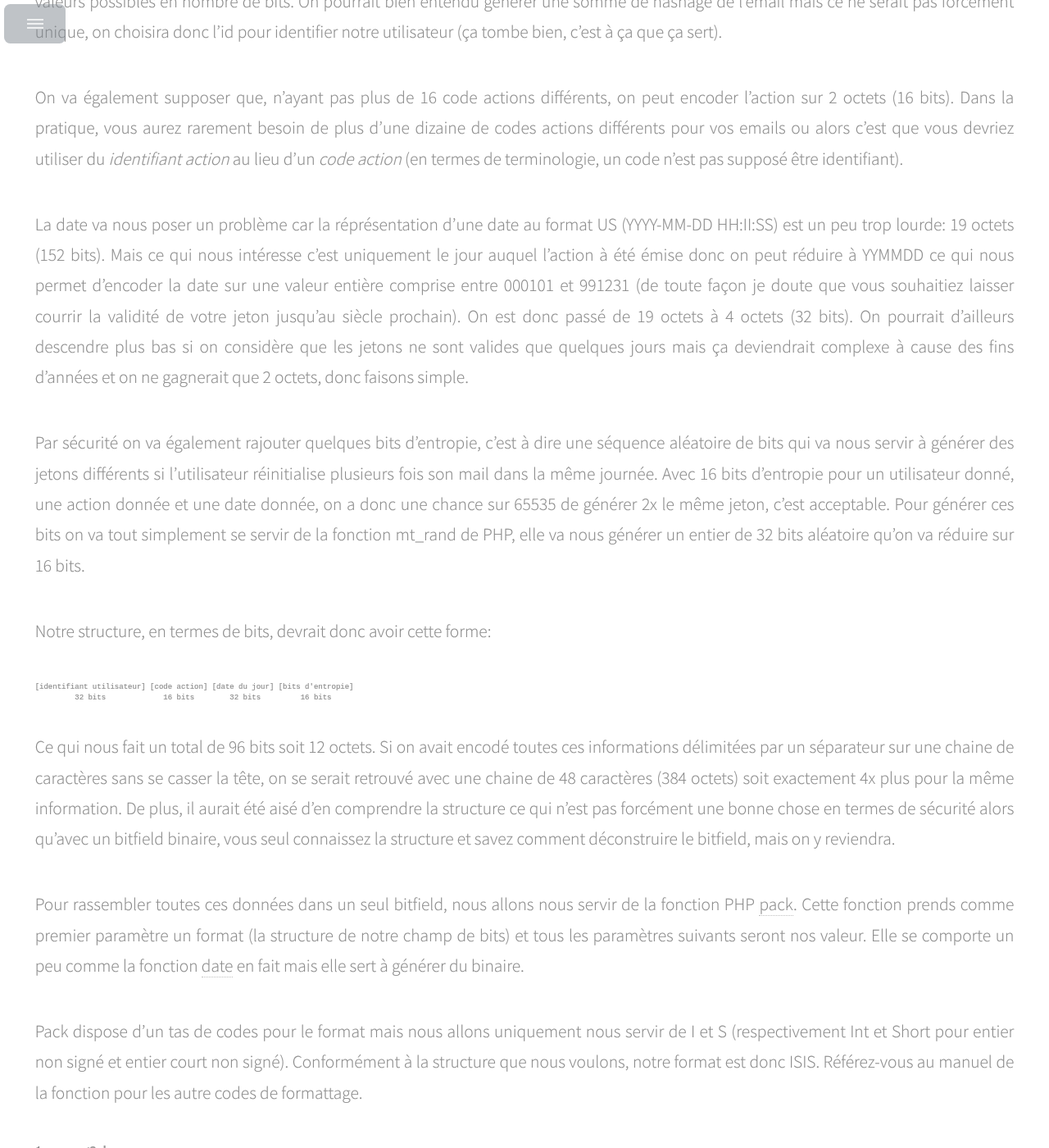
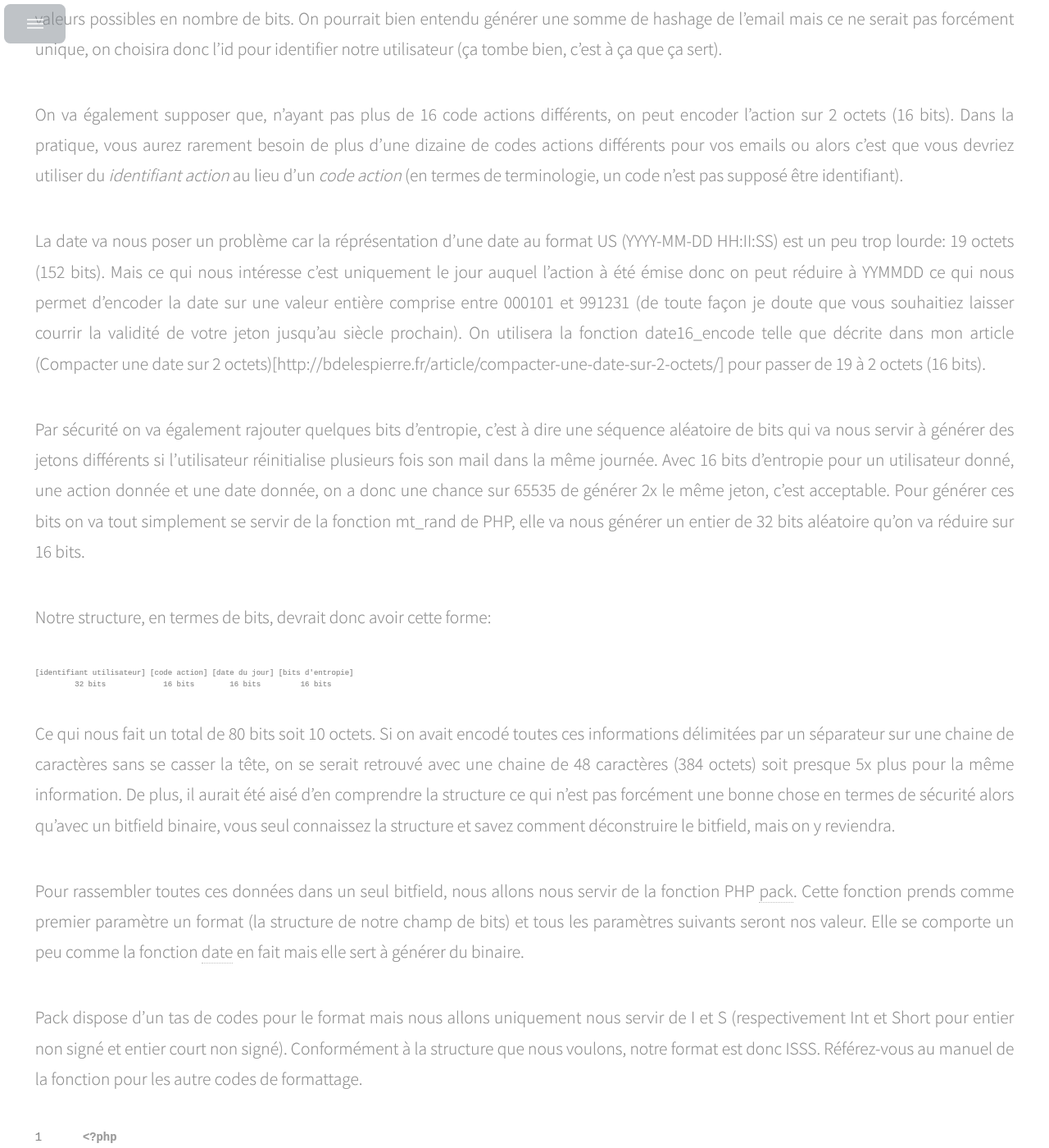
Before and after one commit to bdelespierre/bdelespierre.github.io, a Jekyll site: the page built from _posts/2013-12-11-bien-plus-quun-simple-jeton.md, in a window 1280 px wide and 1400 px high, scrolled down 2127 px. Shown: the whole window at 82% size. Built offline with Jekyll 4.4.1, drawn with Linux system fonts in a browser that asks for light colours; Markdown is read by kramdown in place of the engine named in the settings; comment, search, counter and statistics services are not loaded; some of the changed text lies outside the part shown.

Commit message:
updating articles

```diff
--- a/_posts/2013-12-11-bien-plus-quun-simple-jeton.md
+++ b/_posts/2013-12-11-bien-plus-quun-simple-jeton.md
@@ -45,6 +45,7 @@ $user = (object)array(
 
 // arbitraire
 define('ACTION_RESET_PASSWORD', 4);
+?>
 {% endhighlight %}
 
 ## Construire la représentation binaire du jeton
@@ -57,20 +58,20 @@ L'email est un bon identifiant car il est unique dans notre modèle, mais il est
 
 On va également supposer que, n'ayant pas plus de 16 code actions différents, on peut encoder l'action sur 2 octets (16 bits). Dans la pratique, vous aurez rarement besoin de plus d'une dizaine de codes actions différents pour vos emails ou alors c'est que vous devriez utiliser du _identifiant action_ au lieu d'un _code action_ (en termes de terminologie, un code n'est pas supposé être identifiant).
 
-La date va nous poser un problème car la réprésentation d'une date au format US (YYYY-MM-DD HH:II:SS) est un peu trop lourde: 19 octets (152 bits). Mais ce qui nous intéresse c'est uniquement le jour auquel l'action à été émise donc on peut réduire à YYMMDD ce qui nous permet d'encoder la date sur une valeur entière comprise entre 000101 et 991231 (de toute façon je doute que vous souhaitiez laisser courrir la validité de votre jeton jusqu'au siècle prochain). On est donc passé de 19 octets à 4 octets (32 bits). On pourrait d'ailleurs descendre plus bas si on considère que les jetons ne sont valides que quelques jours mais ça deviendrait complexe à cause des fins d'années et on ne gagnerait que 2 octets, donc faisons simple.
+La date va nous poser un problème car la réprésentation d'une date au format US (YYYY-MM-DD HH:II:SS) est un peu trop lourde: 19 octets (152 bits). Mais ce qui nous intéresse c'est uniquement le jour auquel l'action à été émise donc on peut réduire à YYMMDD ce qui nous permet d'encoder la date sur une valeur entière comprise entre 000101 et 991231 (de toute façon je doute que vous souhaitiez laisser courrir la validité de votre jeton jusqu'au siècle prochain). On utilisera la fonction `date16_encode` telle que décrite dans mon article (Compacter une date sur 2 octets)[http://bdelespierre.fr/article/compacter-une-date-sur-2-octets/] pour passer de 19 à 2 octets (16 bits).
 
 Par sécurité on va également rajouter quelques bits d'entropie, c'est à dire une séquence aléatoire de bits qui va nous servir à générer des jetons différents si l'utilisateur réinitialise plusieurs fois son mail dans la même journée. Avec 16 bits d'entropie pour un utilisateur donné, une action donnée et une date donnée, on a donc une chance sur 65535 de générer 2x le même jeton, c'est acceptable. Pour générer ces bits on va tout simplement se servir de la fonction `mt_rand` de PHP, elle va nous générer un entier de 32 bits aléatoire qu'on va réduire sur 16 bits.
 
 Notre structure, en termes de bits, devrait donc avoir cette forme:
 
     [identifiant utilisateur] [code action] [date du jour] [bits d'entropie]
-             32 bits             16 bits        32 bits         16 bits
+             32 bits             16 bits        16 bits         16 bits
 
-Ce qui nous fait un total de 96 bits soit 12 octets. Si on avait encodé toutes ces informations délimitées par un séparateur sur une chaine de caractères sans se casser la tête, on se serait retrouvé avec une chaine de 48 caractères (384 octets) soit exactement 4x plus pour la même information. De plus, il aurait été aisé d'en comprendre la structure ce qui n'est pas forcément une bonne chose en termes de sécurité alors qu'avec un bitfield binaire, vous seul connaissez la structure et savez comment déconstruire le bitfield, mais on y reviendra.
+Ce qui nous fait un total de 80 bits soit 10 octets. Si on avait encodé toutes ces informations délimitées par un séparateur sur une chaine de caractères sans se casser la tête, on se serait retrouvé avec une chaine de 48 caractères (384 octets) soit presque 5x plus pour la même information. De plus, il aurait été aisé d'en comprendre la structure ce qui n'est pas forcément une bonne chose en termes de sécurité alors qu'avec un bitfield binaire, vous seul connaissez la structure et savez comment déconstruire le bitfield, mais on y reviendra.
 
 Pour rassembler toutes ces données dans un seul bitfield, nous allons nous servir de la fonction PHP [pack](http://php.net/pack). Cette fonction prends comme premier paramètre un format (la structure de notre champ de bits) et tous les paramètres suivants seront nos valeur. Elle se comporte un peu comme la fonction [date](http://php.net/manual/fr/function.date.php) en fait mais elle sert à générer du binaire.
 
-Pack dispose d'un tas de codes pour le format mais nous allons uniquement nous servir de `I` et `S` (respectivement Int et Short pour entier non signé et entier court non signé). Conformément à la structure que nous voulons, notre format est donc `ISIS`. Référez-vous au manuel de la fonction pour les autre codes de formattage.
+Pack dispose d'un tas de codes pour le format mais nous allons uniquement nous servir de `I` et `S` (respectivement Int et Short pour entier non signé et entier court non signé). Conformément à la structure que nous voulons, notre format est donc `ISSS`. Référez-vous au manuel de la fonction pour les autre codes de formattage.
 
 {% highlight php linenos %}
 <?php
@@ -84,13 +85,14 @@ $id = (int)$user->id;
 $code_action = (int)ACTION_RESET_PASSWORD;
 
 // date du jour sous forme d'entier
-$date = (int)date('ymd');
+$date = date16_encode(date('Y'), date('m'), date('d'));
 
 // nombre aléatoire pour l'entropie
 $entropy = mt_rand();
 
 // représentation binaire de notre jeton
-$binary_token = pack('ISIS', $id, $code_action, $date, $entropy);
+$binary_token = pack('ISSS', $id, $code_action, $date, $entropy);
+?>
 {% endhighlight %}
 
 En PHP il nous est impossible de spécifier la taille des structures qu'on utilise car le langage est faiblement typé. Tout ce qu'on peut faire c'est caster nos valeurs en entier avec `(int)$valeur` avant de les passer à la fonction pack. Vous pouvez ensuite contrôler avec `echo strlen($binary_token);` que le jeton binaire fait au maximum 10 caractères (ou 10 octets si vous préférez).
@@ -158,11 +162,14 @@ mail(
     'ReplyTo: webmaster@mon.site.com' . "\r\n" .
     'Content-type: text/html; charset=utf-8' . "\r\n"
 );
+?>
 {% endhighlight %}
 
 ## Décoder le jeton et extraire ses données
 
 C'est là que ça devient vraiment intéressant: tout ce qu'on a fait plus haut est reversif, c'est à dire que vous allez pouvoir déconstruire le jeton pour récupérer les données qu'il contiens. Nous allons pour cela faire exactement le même cheminement mais à l'envers. On va pour cela se servir des fonction [base64_decode](http://www.php.net/base64_decode) (ou [base64url_decode](http://php.net/manual/en/function.base64-encode.php#103849) si vous aviez utilisé base64url_encode) et [unpack](http://www.php.net/manual/fr/function.unpack.php).
+
+On va également utiliser la fonction `date16_decode` pour décoder notre date 16 bits (voir [Compacter une date sur 2 octets](http://bdelespierre.fr/article/compacter-une-date-sur-2-octets/)).
 
 Unpack fonctionne différement de pack, vous devez mettre dans son premier paramètre un format qui contiendra les noms des variables à remplir précédées du type de la donné et les séparer par des slash (/). Nous avions encodé id + action + date + entropie avec le format __ISIS__, nous allons donc décoder avec le format __I__id/__S__code_action/__I__date/__S__entropy.
 
@@ -188,17 +195,20 @@ if (!$binary_token) {
 }
 
 // extraire les informations du bitfield
-$data = @unpack('Iid/Scode_action/Idate/Sentropy', $binary_token);
+$data = @unpack('Iid/Scode_action/Sdate/Sentropy', $binary_token);
 
 if (!$data) {
     // erreur: bitfield mal formé
 }
 
+list($year, $month, $day) = date16_decode($data['date']);
+
 // populer les variables correspondantes
 $id          = $data['id'];
 $code_action = $data['code_action'];
-$date        = $data['date'];
+$date        = "{$year}-{$month}-{$day}";
 $entropy     = $data['entropy'];
+?>
 {% endhighlight %}
 
 Plutôt sympa non ? Avec ces données à votre disposition vous pouvez maintenant faire toutes les vérifications que vous voulez et afficher à l'utilisateur un formulaire de réinitialisation du mot de passe.
@@ -207,7 +217,7 @@ Plutôt sympa non ? Avec ces données à votre disposition vous pouvez maintenan
 
 La méthode démontrée ici est très pratique pour garantir l'unicité d'un jeton pour certains critères __mais cette unicité ne constitue pas pour autant une quelconque sécurité__. En effet, un pirate pourra facilement reconstruire un jeton parfaitement valide s'il arrive à comprendre de quelle façon il est construit et s'en servir pour duper votre application et se rendre par exemple propriétaire de comptes tiers.
 
-Un moyen simple de sécuriser le jeton est d'y inclure une donnée que l'attaquant ne peut ni connaitre, ni calculer. On va pour cela se servir du mot de passe de l'utilisateur: on va tout simplement en calculer la somme de contrôle crc et l'ajouter au jeton (ce qui va modifier sa taille binaire de 4 octets).
+Un moyen simple de sécuriser le jeton est d'y inclure une donnée que l'attaquant ne peut ni connaitre, ni calculer. On va pour cela se servir du mot de passe de l'utilisateur: on va tout simplement en calculer la somme de contrôle crc et ajouter les 16 premiers bits au jeton (ce qui va modifier sa taille binaire de 2 octets).
 
 {% highlight php linenos %}
 <?php
@@ -218,18 +228,19 @@ Un moyen simple de sécuriser le jeton est d'y inclure une donnée que l'attaqua
 $password_crc32 = crc32($user->password);
 
 // représentation binaire de notre jeton
-$binary_token = pack('ISISI', $id, $code_action, $date, $entropy, $password_crc32);
+$binary_token = pack('ISSSS', $id, $code_action, $date, $entropy, $password_crc32);
 
 // créer une version URL-SAFE de notre jeton binaire
 $urlsafe_token = base64url_encode($binary_token);
+?>
 {% endhighlight %}
 
-La taille de notre jeton passe à 16 octets (128 bits) et sa taille encodée passe à 22 caractères soit 6 caractères de plus (ça devrait ressembler à QOIBAAQAiwACANGuDSMaBA). C'est acceptable.
+La taille de notre jeton passe à 12 octets (96 bits) mais sa taille encodée reste 16 caractères (car base64_encode fonctionne par blocs de 16 bits et il nous manquait justement 16 bits pour faire un compte rond, ajouter le crc du mot de passe ne change donc rien à la taille du jeton).
 
 De l'autre coté, il nous suffira de comparer la somme de contrôle du jeton avec celle du mot de passe utilisateur connu, si elles ne sont pas identiques, alors soit le jeton est bidon, soit l'utilisateur a changé son mot de passe. Dans tous les cas, inutile de continuer.
 
 ## Conclusion
 
-En termes de sécurité, les jetons ont une importance cruciale et sont courrament échangés entre le client et le serveur sur le web, il est donc important de savoir comment les générer et comment les sécuriser. C'est typiquement le cas avec la gestion des session par PHP qui provique la construction d'un jeton à partir de valeurs "identifiantes" pour un utilisateur, encore que cette sécurité puisse être contournée comme le montre [cette présentation](http://www.youtube.com/watch?v=fEmO7wQKCMw) de Samy Kamkar à la Defcon.
+En termes de sécurité, les jetons ont une importance cruciale et sont courrament échangés entre le client et le serveur sur le web, il est donc important de savoir comment les générer et comment les sécuriser. C'est typiquement le cas avec la gestion des session par PHP qui provoque la construction d'un jeton à partir de valeurs "identifiantes" pour un utilisateur, encore que cette sécurité puisse être contournée comme le montre [cette présentation](http://www.youtube.com/watch?v=fEmO7wQKCMw) de Samy Kamkar à la Defcon.
 
 Cet exercice nous a permis de voir comment construire et manipuler des données binaires en PHP et à quel point cela permet, dans certains cas, de réduire considérablement le volume de données à transmettre tout en conservant le même niveau d'information.
```
Also changed, not shown: other parts of _posts/2013-12-11-bien-plus-quun-simple-jeton.md (+4 -2 lines), _posts/2014-02-19-compacter-une-date-sur-2-octets.md (+2 -2 lines).
